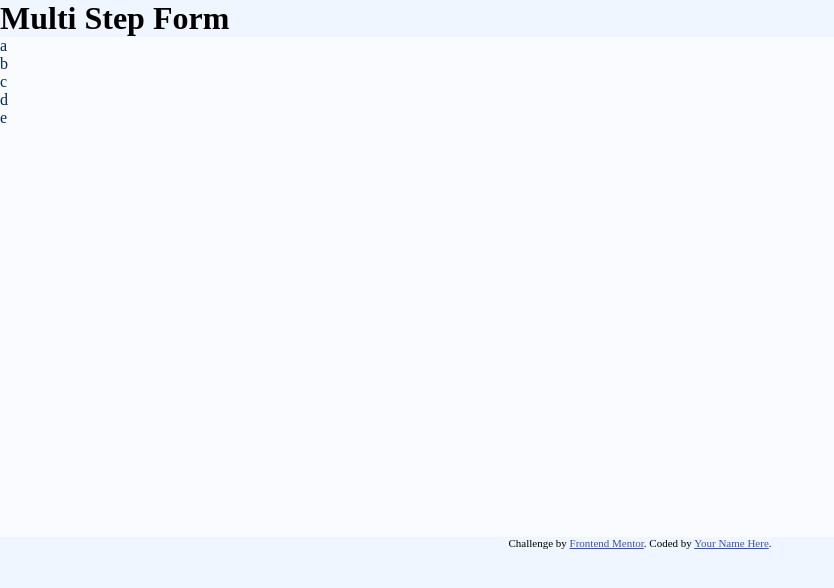
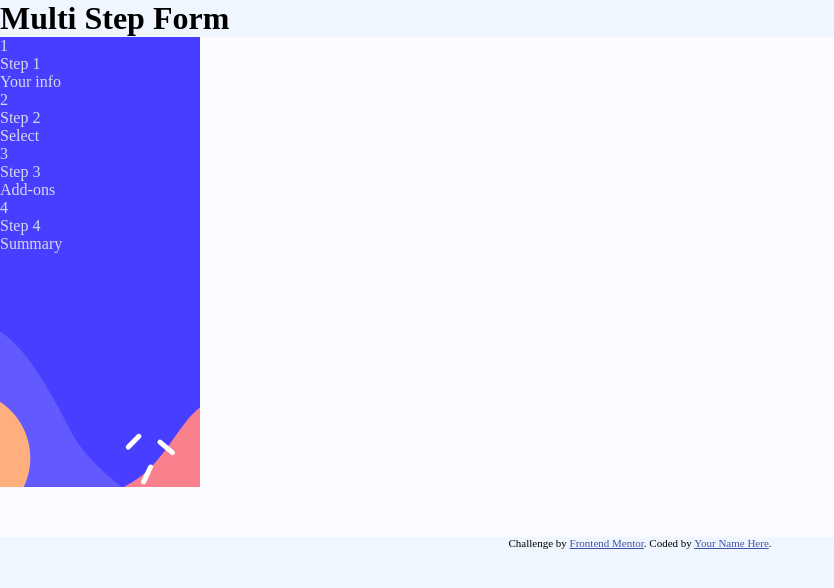
Before and after one commit to Ozgur2096/frontend-mentor-challenge2, a website built with webpack: page dist/index.html in a window 1280 px wide. Shown: the whole page, without its empty margins (0-834 px from the left). Built offline with nearby package versions, Linux system fonts and the light colour scheme.

Commit message:
step class added

```diff
--- a/src/components/sidebar/sidebar.css
+++ b/src/components/sidebar/sidebar.css
@@ -1,3 +1,10 @@
 .sidebar {
-  color: var(--marine-blue);
+  background: url('../../../assets/images/bg-sidebar-desktop.svg') no-repeat
+    center center;
+  height: 90%;
+  width: 200px;
 }
+
+.sidebar-step {
+  color: var(--light-gray);
+}
--- a/src/components/sidebar/sidebar.ts
+++ b/src/components/sidebar/sidebar.ts
@@ -1,11 +1,12 @@
 // create main sidebar
 import './sidebar.css';
 
-export const createSidebar = (stepsArray: string[]) => {
+export const createSidebar = (stepElements: Element[]) => {
   const element = document.createElement('aside');
 
   element.classList.add('sidebar');
-  element.innerHTML = `${stepsArray.join('')}`;
+
+  stepElements.forEach(stepElement => element.appendChild(stepElement));
 
   return element;
 };
--- /dev/null
+++ b/src/components/sidebarSubcomponents/sidebarSubcomponents.ts
@@ -0,0 +1,15 @@
+import { Step } from './sidebarSubcomponentsTemplate';
+
+// For styling, go to sidebar.css
+
+const step1 = new Step(1, 'Step 1', 'Your info', 'sidebar-step');
+const step2 = new Step(2, 'Step 2', 'Select', 'sidebar-step');
+const step3 = new Step(3, 'Step 3', 'Add-ons', 'sidebar-step');
+const step4 = new Step(4, 'Step 4', 'Summary', 'sidebar-step');
+
+export const stepElements = [
+  step1.element,
+  step2.element,
+  step3.element,
+  step4.element,
+];
--- a/src/components/sidebarSubcomponents/sidebarSubcomponentsTemplate.ts
+++ b/src/components/sidebarSubcomponents/sidebarSubcomponentsTemplate.ts
@@ -1,3 +1,18 @@
-class Step {
-  constructor() {}
+export class Step {
+  public element: Element;
+
+  constructor(
+    private stepNumber: number,
+    private stepNumberText: string,
+    private title: string,
+    private stepClassName: string
+  ) {
+    this.element = document.createElement('div');
+    this.element.innerHTML = `
+    <div>${this.stepNumber}</div>
+    <div>${this.stepNumberText}</div>
+    <div>${this.title}</div>
+    `;
+    this.element.classList.add(stepClassName);
+  }
 }
--- a/src/index.ts
+++ b/src/index.ts
@@ -1,18 +1,11 @@
 import './index.css';
 import { createSidebar } from './components/sidebar/sidebar';
-
-const dummyArray = [
-  '<div>a</div>',
-  '<div>b</div>',
-  '<div>c</div>',
-  '<div>d</div>',
-  '<div>e</div>',
-];
+import { stepElements } from './components/sidebarSubcomponents/sidebarSubcomponents';
 
 const container = document.getElementById('container');
 
 container?.classList.add('container');
 
-const sidebar = createSidebar(dummyArray);
+const sidebar = createSidebar(stepElements);
 
 container?.appendChild(sidebar);
```
Also changed, not shown: dist/bundle.js.
